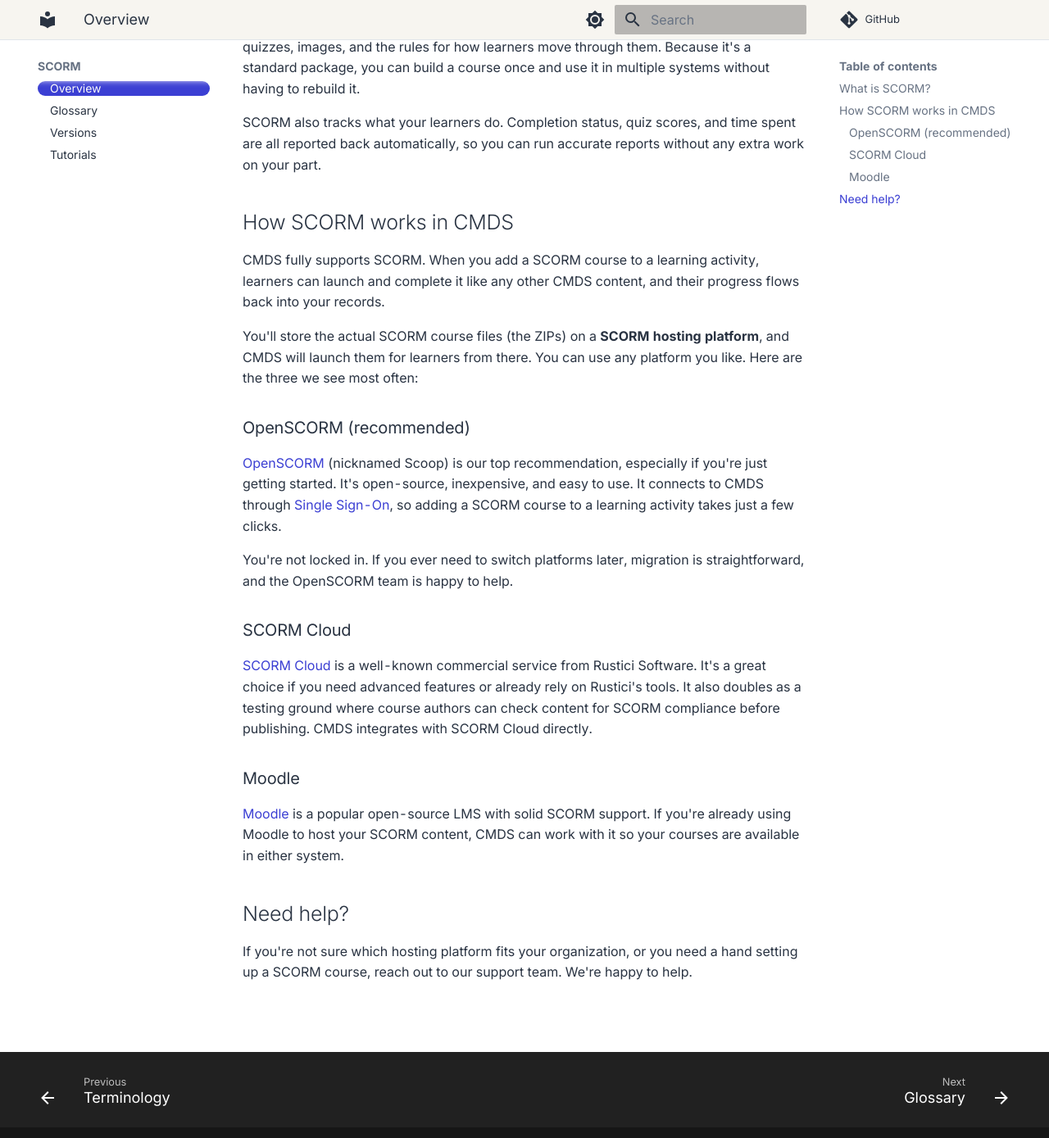
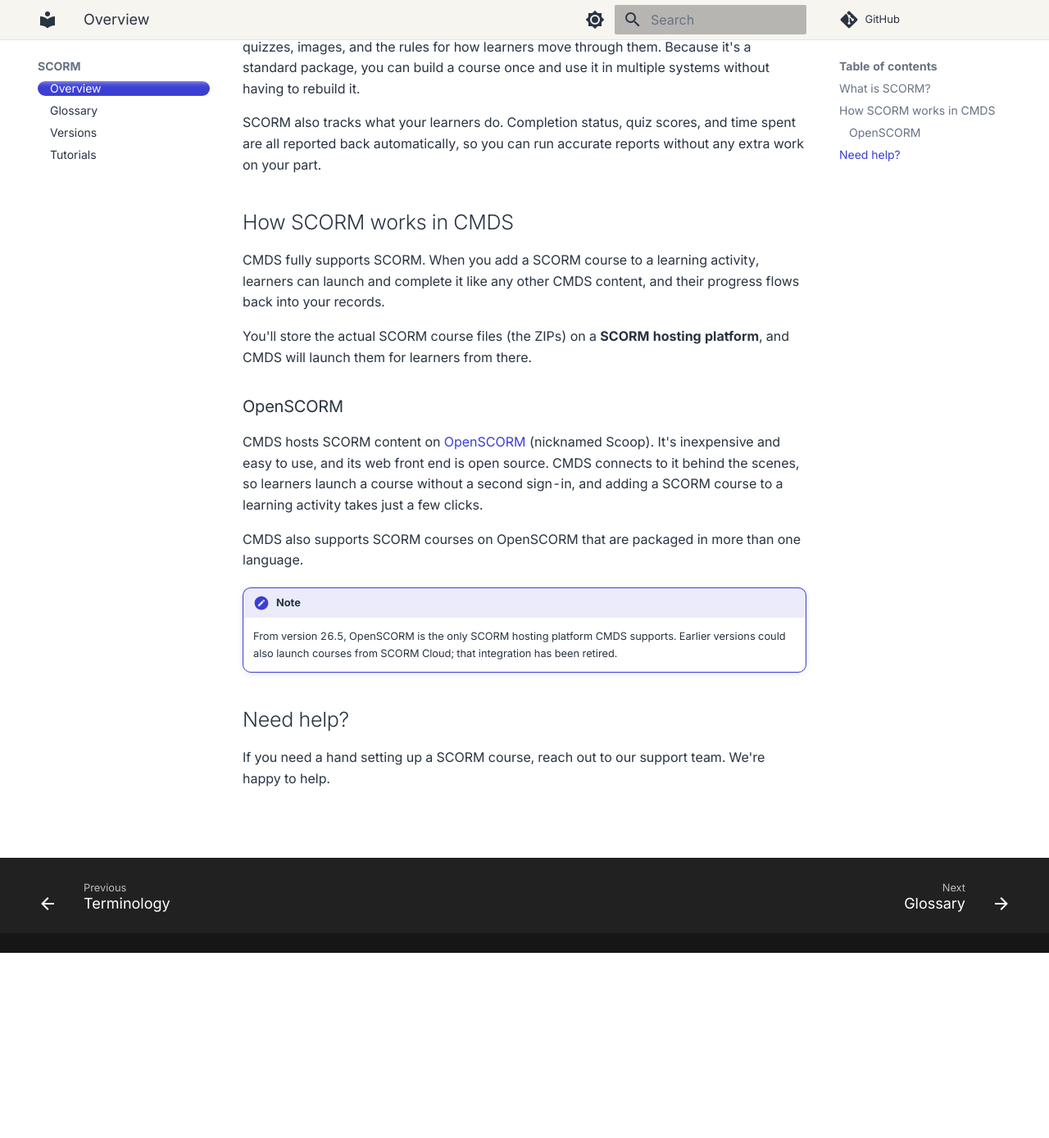
Before and after one commit to cmds-app/docs, an MkDocs documentation site: the page built from docs/scorm/index.md, in a window 1280 px wide and 1400 px high, scrolled down 781 px. Shown: the top 1389 px of the window at 82% size. Built offline with MkDocs 1.6.1 and Material for MkDocs 9.7.7, drawn with Linux system fonts in a browser that asks for light colours; comment, search, counter and statistics services are not loaded; after the commit the page ends 1944 px from its top, so only the background shows below that.

Commit message:
docs(scorm): make openscorm the only supported hosting platform

```diff
--- a/docs/scorm/index.md
+++ b/docs/scorm/index.md
@@ -21,22 +21,17 @@ SCORM also tracks what your learners do. Completion status, quiz scores, and tim
 
 CMDS fully supports SCORM. When you add a SCORM course to a learning activity, learners can launch and complete it like any other CMDS content, and their progress flows back into your records.
 
-You'll store the actual SCORM course files (the ZIPs) on a **SCORM hosting platform**, and CMDS will launch them for learners from there. You can use any platform you like. Here are the three we see most often:
+You'll store the actual SCORM course files (the ZIPs) on a **SCORM hosting platform**, and CMDS will launch them for learners from there.
 
-### OpenSCORM (recommended)
+### OpenSCORM
 
-[OpenSCORM](https://www.openscorm.com) (nicknamed Scoop) is our top recommendation, especially if you're just getting started. It's open-source, inexpensive, and easy to use. It connects to CMDS through [Single Sign-On](../developers/integrations/single-sign-on.md), so adding a SCORM course to a learning activity takes just a few clicks.
+CMDS hosts SCORM content on [OpenSCORM](https://www.openscorm.com) (nicknamed Scoop). It's inexpensive and easy to use, and its web front end is open source. CMDS connects to it behind the scenes, so learners launch a course without a second sign-in, and adding a SCORM course to a learning activity takes just a few clicks.
 
-You're not locked in. If you ever need to switch platforms later, migration is straightforward, and the OpenSCORM team is happy to help.
+CMDS also supports SCORM courses on OpenSCORM that are packaged in more than one language.
 
-### SCORM Cloud
-
-[SCORM Cloud](https://cloud.scorm.com/) is a well-known commercial service from Rustici Software. It's a great choice if you need advanced features or already rely on Rustici's tools. It also doubles as a testing ground where course authors can check content for SCORM compliance before publishing. CMDS integrates with SCORM Cloud directly.
-
-### Moodle
-
-[Moodle](https://moodle.org/) is a popular open-source LMS with solid SCORM support. If you're already using Moodle to host your SCORM content, CMDS can work with it so your courses are available in either system.
+!!! note
+    From version 26.5, OpenSCORM is the only SCORM hosting platform CMDS supports. Earlier versions could also launch courses from SCORM Cloud; that integration has been retired.
 
 ## Need help?
 
-If you're not sure which hosting platform fits your organization, or you need a hand setting up a SCORM course, reach out to our support team. We're happy to help.
+If you need a hand setting up a SCORM course, reach out to our support team. We're happy to help.
```
Also changed, not shown: docs/scorm/versions.md (+3 -14 lines).
